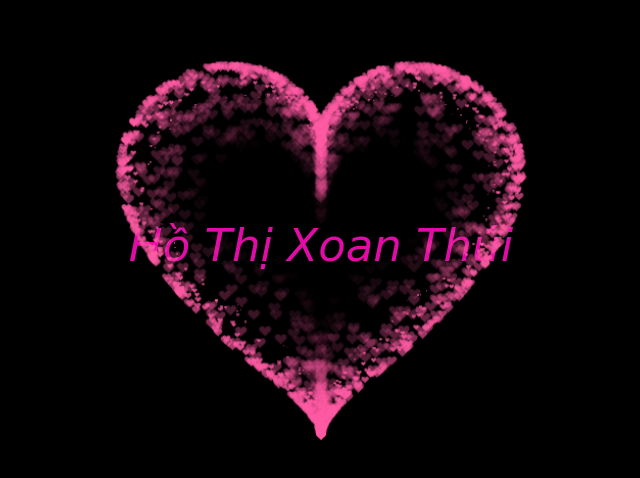
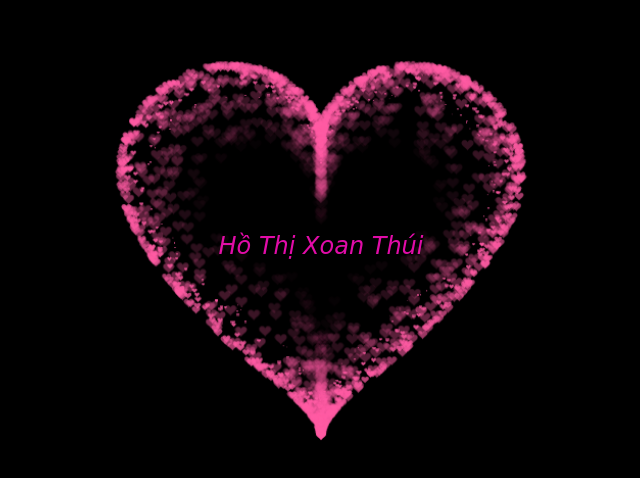
Before and after one commit to sauriengbogia/sauriengbogia.github.io, a plain HTML site: page index.html in a window 1280 px wide. Shown: the part 152-630 px from the top of the page, without its empty margins (319-959 px from the left). Drawn offline with Linux system fonts and the light colour scheme.

Commit message:
Update index.html

```diff
--- a/index.html
+++ b/index.html
@@ -326,7 +326,7 @@ var ParticlePool = (function() {
         width: 100%;
         color: rgb(225, 12, 168);
         height:100%;
-        font-size: 45px;
+        font-size: 24px;
         font-style: italic;
         display: flex;
         align-items: center;
```
